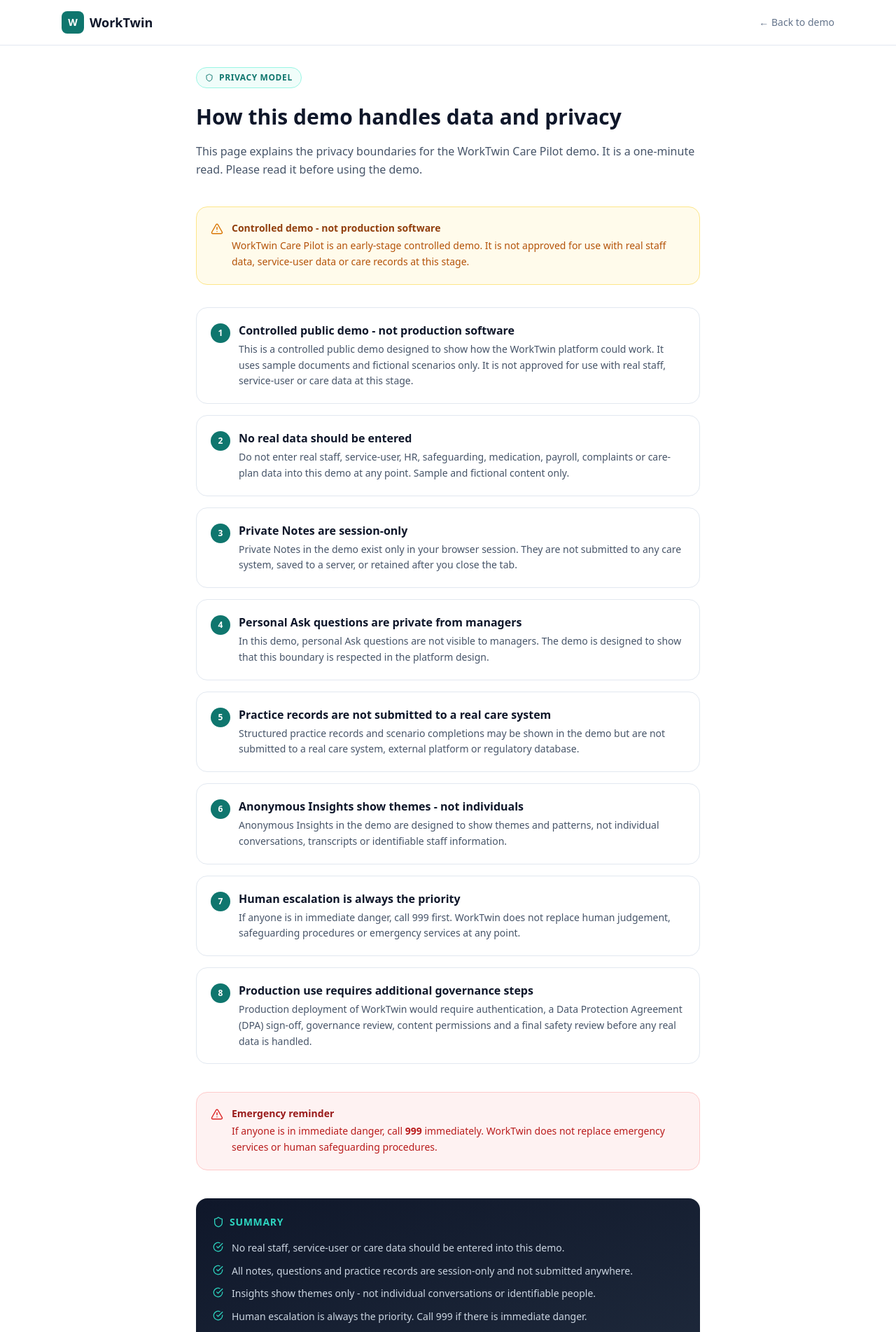
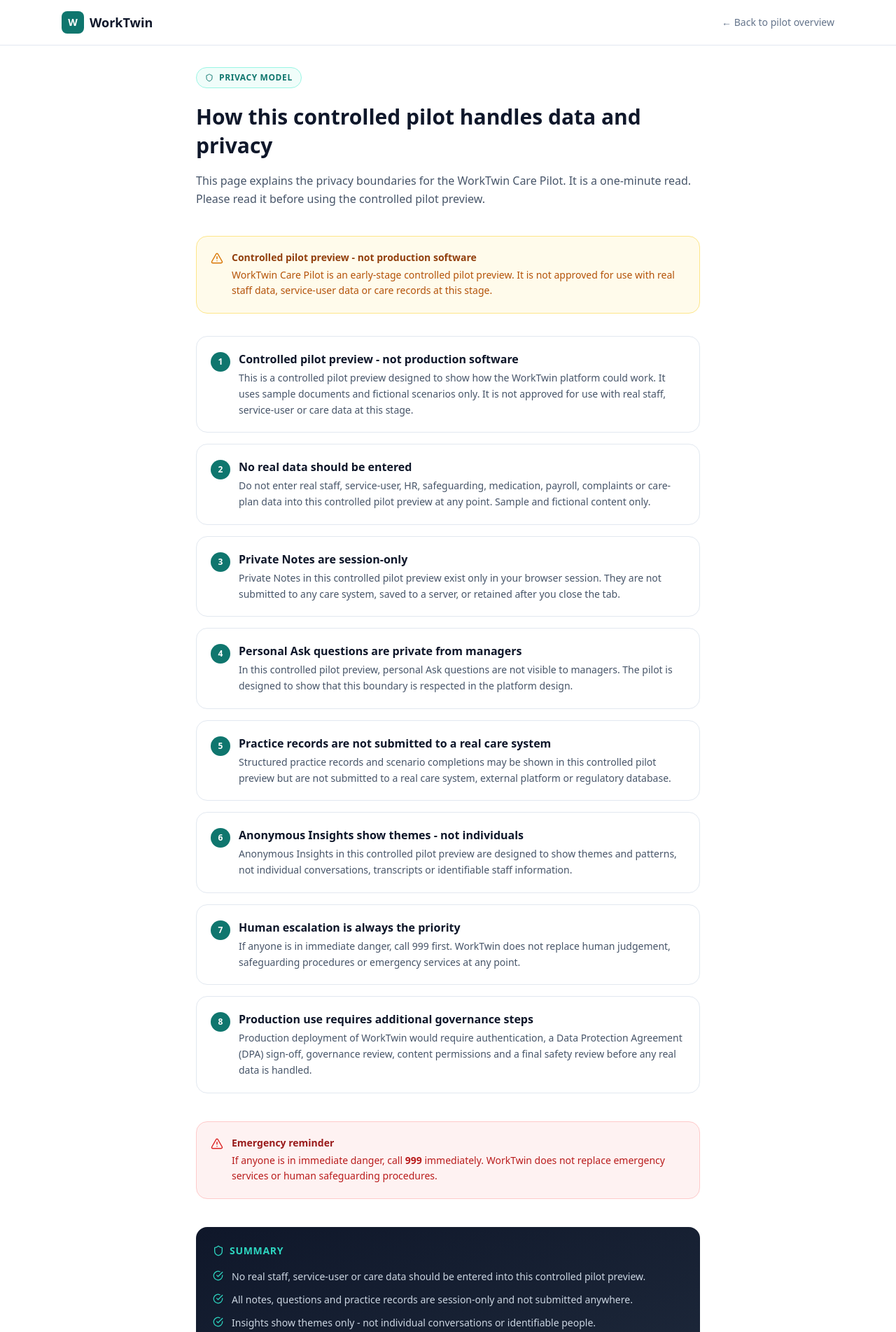
Before and after one commit to inaambasit/worktwin-care-pilot, a Next.js app in the folder frontend/: page /privacy-model in a window 1280 px wide. Shown: the top 1903 px of the page at 70% size. Built offline with nearby package versions, Linux system fonts and the light colour scheme.

Commit message:
Polish privacy model pilot wording

```diff
--- a/frontend/app/privacy-model/page.tsx
+++ b/frontend/app/privacy-model/page.tsx
@@ -3,28 +3,28 @@
 
 const boundaries = [
   {
-    heading: 'Controlled public demo - not production software',
-    text: 'This is a controlled public demo designed to show how the WorkTwin platform could work. It uses sample documents and fictional scenarios only. It is not approved for use with real staff, service-user or care data at this stage.',
+    heading: 'Controlled pilot preview - not production software',
+    text: 'This is a controlled pilot preview designed to show how the WorkTwin platform could work. It uses sample documents and fictional scenarios only. It is not approved for use with real staff, service-user or care data at this stage.',
   },
   {
     heading: 'No real data should be entered',
-    text: 'Do not enter real staff, service-user, HR, safeguarding, medication, payroll, complaints or care-plan data into this demo at any point. Sample and fictional content only.',
+    text: 'Do not enter real staff, service-user, HR, safeguarding, medication, payroll, complaints or care-plan data into this controlled pilot preview at any point. Sample and fictional content only.',
   },
   {
     heading: 'Private Notes are session-only',
-    text: 'Private Notes in the demo exist only in your browser session. They are not submitted to any care system, saved to a server, or retained after you close the tab.',
+    text: 'Private Notes in this controlled pilot preview exist only in your browser session. They are not submitted to any care system, saved to a server, or retained after you close the tab.',
   },
   {
     heading: 'Personal Ask questions are private from managers',
-    text: 'In this demo, personal Ask questions are not visible to managers. The demo is designed to show that this boundary is respected in the platform design.',
+    text: 'In this controlled pilot preview, personal Ask questions are not visible to managers. The pilot is designed to show that this boundary is respected in the platform design.',
   },
   {
     heading: 'Practice records are not submitted to a real care system',
-    text: 'Structured practice records and scenario completions may be shown in the demo but are not submitted to a real care system, external platform or regulatory database.',
+    text: 'Structured practice records and scenario completions may be shown in this controlled pilot preview but are not submitted to a real care system, external platform or regulatory database.',
   },
   {
     heading: 'Anonymous Insights show themes - not individuals',
-    text: 'Anonymous Insights in the demo are designed to show themes and patterns, not individual conversations, transcripts or identifiable staff information.',
+    text: 'Anonymous Insights in this controlled pilot preview are designed to show themes and patterns, not individual conversations, transcripts or identifiable staff information.',
   },
   {
     heading: 'Human escalation is always the priority',
@@ -49,7 +49,7 @@
             <span className="font-bold text-slate-900 text-lg">WorkTwin</span>
           </Link>
           <Link href="/" className="text-sm text-slate-500 hover:text-slate-800 transition-colors">
-            &larr; Back to demo
+            &larr; Back to pilot overview
           </Link>
         </div>
       </nav>
@@ -62,21 +62,21 @@
             Privacy model
           </div>
           <h1 className="text-3xl font-bold text-slate-900 mb-4 leading-snug">
-            How this demo handles data and privacy
+            How this controlled pilot handles data and privacy
           </h1>
           <p className="text-slate-600 leading-relaxed">
-            This page explains the privacy boundaries for the WorkTwin Care Pilot demo.
-            It is a one-minute read. Please read it before using the demo.
+            This page explains the privacy boundaries for the WorkTwin Care Pilot.
+            It is a one-minute read. Please read it before using the controlled pilot preview.
           </p>
         </div>
 
-        {/* Demo status notice */}
+        {/* Pilot status notice */}
         <div className="bg-amber-50 border border-amber-200 rounded-2xl p-5 mb-8 flex gap-3">
           <AlertTriangle size={18} className="text-amber-600 shrink-0 mt-0.5" />
           <div>
-            <p className="text-sm font-semibold text-amber-800 mb-1">Controlled demo - not production software</p>
+            <p className="text-sm font-semibold text-amber-800 mb-1">Controlled pilot preview - not production software</p>
             <p className="text-sm text-amber-700 leading-relaxed">
-              WorkTwin Care Pilot is an early-stage controlled demo. It is not approved for use with
+              WorkTwin Care Pilot is an early-stage controlled pilot preview. It is not approved for use with
               real staff data, service-user data or care records at this stage.
             </p>
           </div>
@@ -121,7 +121,7 @@
           </div>
           <ul className="space-y-2.5">
             {[
-              'No real staff, service-user or care data should be entered into this demo.',
+              'No real staff, service-user or care data should be entered into this controlled pilot preview.',
               'All notes, questions and practice records are session-only and not submitted anywhere.',
               'Insights show themes only - not individual conversations or identifiable people.',
               'Human escalation is always the priority. Call 999 if there is immediate danger.',
@@ -141,7 +141,7 @@
             href="/"
             className="inline-block px-5 py-2.5 bg-teal-700 hover:bg-teal-800 text-white font-semibold rounded-xl text-sm transition-colors text-center"
           >
-            Back to the demo
+            Back to the pilot overview
           </Link>
           <Link
             href="/book-pilot"
@@ -162,7 +162,7 @@
             <span className="text-white text-sm font-semibold">WorkTwin</span>
           </div>
           <p className="text-slate-500 text-xs text-center">
-            Controlled demo - sample data only. No real staff, service-user or care data.
+            Controlled pilot preview - sample data only. No real staff, service-user or care data.
             &copy; {new Date().getFullYear()} WorkTwin.
           </p>
           <div className="flex gap-4 text-xs text-slate-500">
```
Also changed, not shown: 1 other file (tests, documents, lock files or other folders).
